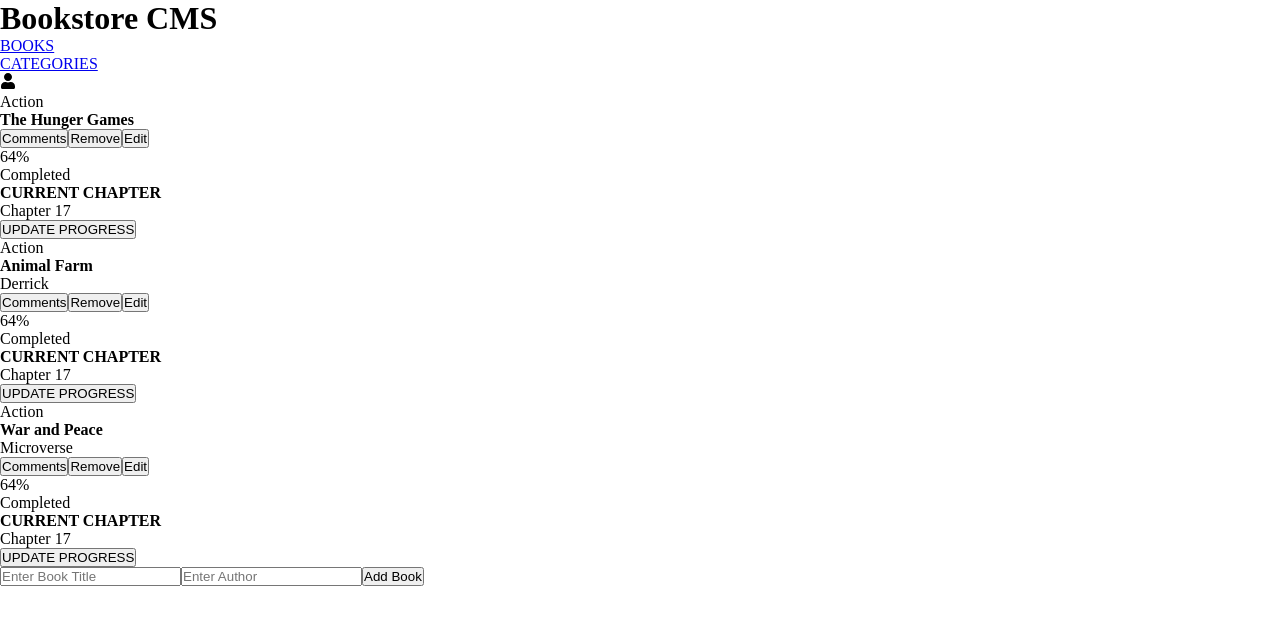
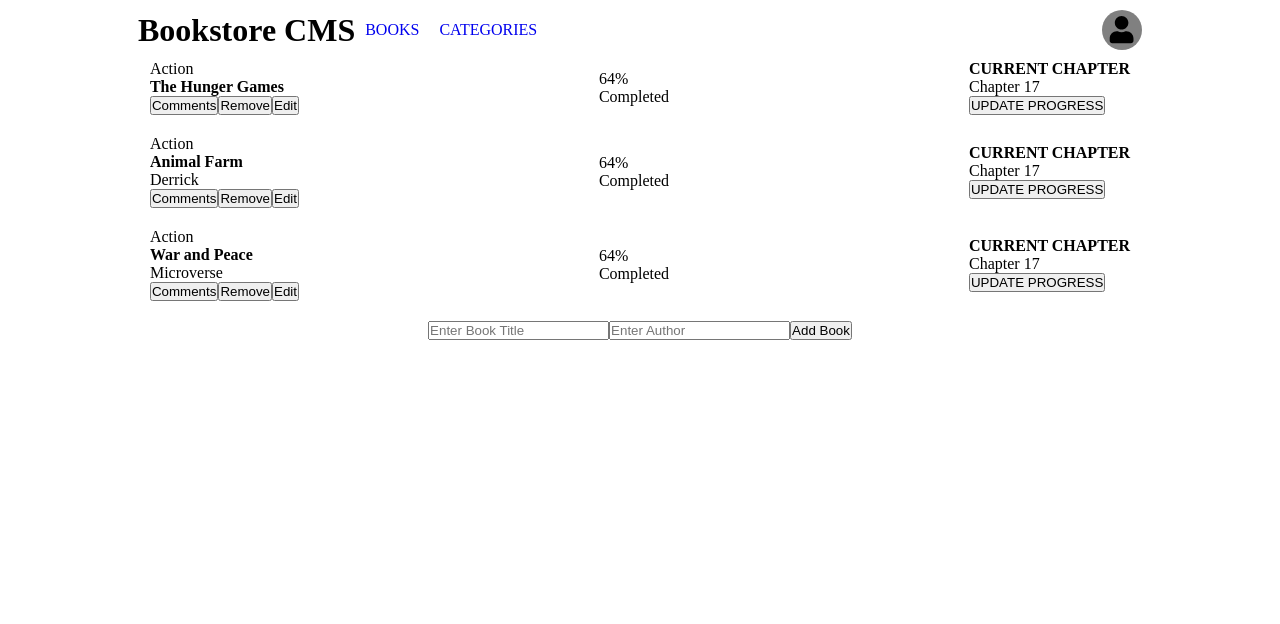
Before and after one commit to inspecta/Book-CMS, a React app: page / in a window 1280 px wide. Built offline with nearby package versions, Linux system fonts and the light colour scheme.

Commit message:
Add some stylings

```diff
--- a/src/index.css
+++ b/src/index.css
@@ -5,3 +5,49 @@
   padding: 0;
   margin: 0;
 }
+
+#root {
+  display: flex;
+  flex-direction: column;
+  justify-content: center;
+  align-items: center;
+}
+
+.flex {
+  display: flex;
+  align-items: center;
+}
+
+.header {
+  justify-content: space-between;
+  width: 80%;
+  margin: auto;
+  padding: 10px;
+}
+.navlinks {
+  list-style: none;
+}
+
+.navlinks > li > a {
+  text-decoration: none;
+  padding: 10px;
+}
+
+.profile-pic {
+  width: 40px;
+  height: 40px;
+  background: grey;
+  border-radius: 50%;
+  justify-content: center;
+  align-items: center;
+}
+
+svg {
+  font-size: 1.7em;
+}
+
+.book-container {
+  justify-content: space-around;
+  margin-bottom: 20px;
+  width: 100%;
+}
```
